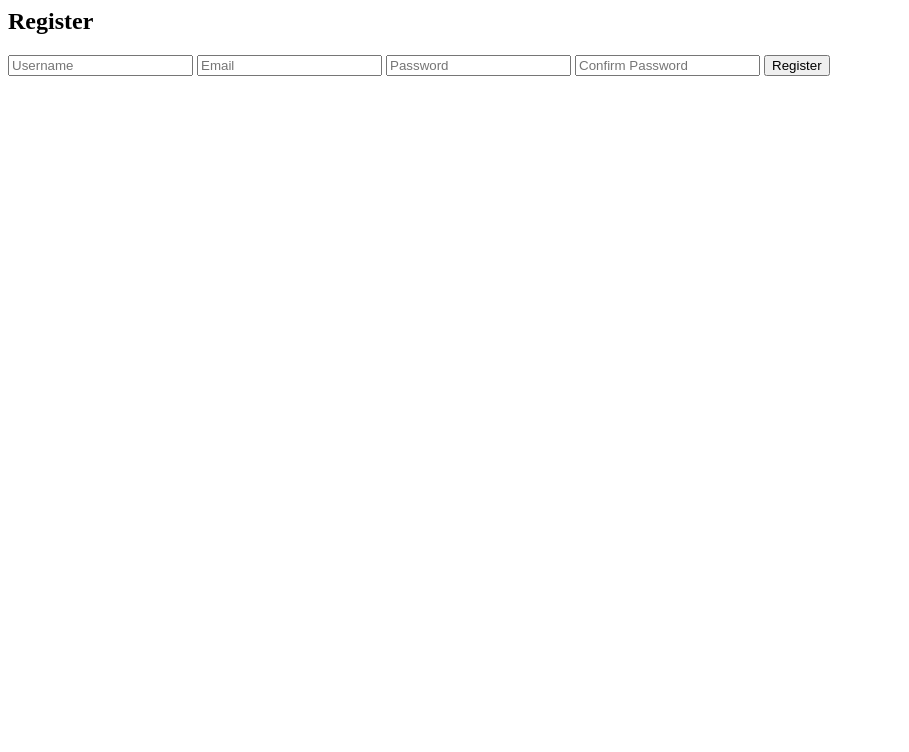
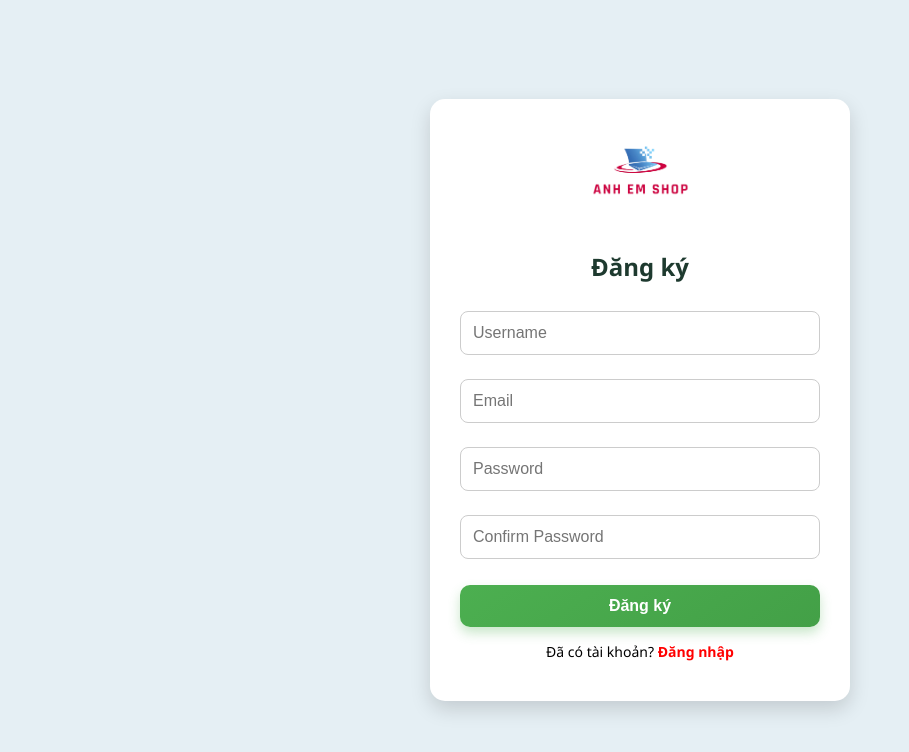
Before and after one commit to NguyenHoangHaoTam/doanthucte2, a plain HTML site: page register.html in a window 1280 px wide. Shown: the whole page, without its empty margins (0-909 px from the left). Drawn offline with Linux system fonts and the light colour scheme.

Commit message:
Update register.html

```diff
--- a/register.html
+++ b/register.html
@@ -1,21 +1,33 @@
-<html lang="en">
+<!DOCTYPE html>
+<html lang="vi">
 <head>
   <meta charset="UTF-8">
   <meta name="viewport" content="width=device-width, initial-scale=1.0">
-  <title>Register Page</title>
-  <link rel="stylesheet" href="/css/cssregister.css">
+  <title>Đăng ký</title>
+  <link rel="stylesheet" href="./css/register.css">
+  <style>
+
+  </style>
 </head>
 <body>
+
   <div class="login-container">
-    <h2>Register</h2>
-    <form>
-      <input type="text" placeholder="Username" required>
-      <input type="email" placeholder="Email" required>
-      <input type="password" placeholder="Password" required>
-      <input type="password" placeholder="Confirm Password" required>
-      <button type="submit">Register</button>
+    <img src="./anh/logo.png" alt="ANH EM SHOP" class="logo">
+    <h2>Đăng ký</h2>
+
+    <form id="registerForm">
+      <input type="text" id="username" placeholder="Username" required>
+      <input type="email" id="email" placeholder="Email" required>
+      <input type="password" id="password" placeholder="Password" required>
+      <input type="password" id="confirmPassword" placeholder="Confirm Password" required>
+      <button type="submit">Đăng ký</button>
     </form>
+
+    <div class="extra-links">
+      <span>Đã có tài khoản? <a href="login.html">Đăng nhập</a></span>
+    </div>
   </div>
 
+  <script src="./js/auth.js"></script>
 </body>
 </html>
```
